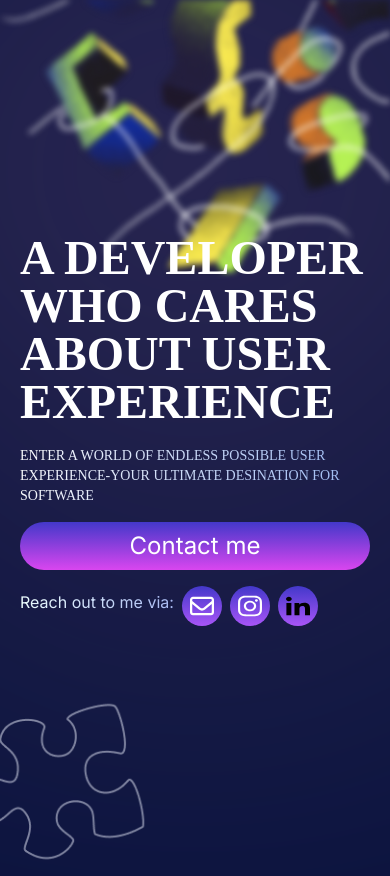
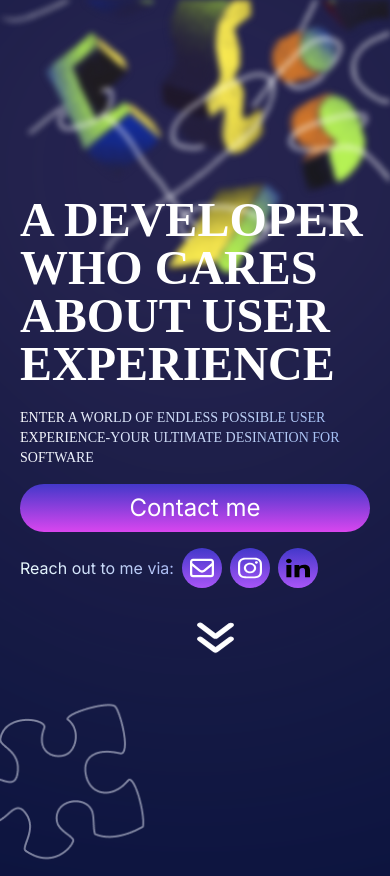
Before and after one commit to Ajitesh72/portfolio_v3, a Next.js app in the folder client/: page / in a window 390 px wide. Built offline with nearby package versions, Linux system fonts and the light colour scheme.

Commit message:
home page done

```diff
--- a/client/src/app/globals.css
+++ b/client/src/app/globals.css
@@ -13,3 +13,15 @@
 body{
   background-color:#09123D;
 }
+@keyframes custom-bounce {
+  0%, 100% {
+    transform: translateY(0);
+  }
+  50% {
+    transform: translateY(-10px); /* Adjust the bounce height as needed */
+  }
+}
+
+.animate-custom-bounce {
+  animation: custom-bounce 1s ease-in-out infinite;
+}
--- a/client/src/app/landing.tsx
+++ b/client/src/app/landing.tsx
@@ -40,12 +40,12 @@ const Landing = () => {
             ENTER A WORLD OF ENDLESS POSSIBLE USER EXPERIENCE-YOUR ULTIMATE
             DESINATION FOR SOFTWARE
           </div>
-          <div className="w-full md:w-full/5 my-4 mr-20  md:pr-0 xl:my-6 h-12 xl:h-12 font-semi-bold cursor-pointer bg-gradient-to-b from-indigo-700 to-fuchsia-500 hover:bg-gradient-to-b hover:from-indigo-900 hover:to-purple-500 rounded-full flex justify-center items-center text-2xl xl:text-3xl">
+                   <div className="w-full md:w-full/5 my-4 mr-20  md:pr-0 xl:my-6 h-12 xl:h-12 font-semi-bold cursor-pointer bg-gradient-to-b from-indigo-700 to-fuchsia-500 hover:bg-gradient-to-b hover:from-indigo-900 hover:to-purple-500 rounded-full flex justify-center items-center text-2xl xl:text-3xl">
             {" "}
             Contact me
           </div>
           <div className="flex  text-md sm:text-xl  ">
-            <span className="flex flex-wrap  my-1  bg-gradient-to-r from-[#ECFDFE] to-[#a8b9f2] bg-clip-text text-transparent" >
+            <span className="flex flex-wrap  my-2 sm:my-1  bg-gradient-to-r from-[#ECFDFE] to-[#a8b9f2] bg-clip-text text-transparent" >
               Reach out to me via:
               </span>
             {/* E-mail */}
@@ -91,6 +91,12 @@ const Landing = () => {
               </svg>
             </div>
           </div>
+          <div className="w-full  cursor-pointer mt-10 justify-center flex md:hidden ml-5  animate-custom-bounce">
+        <svg width="43" height="37" viewBox="0 0 43 37" fill="none" xmlns="http://www.w3.org/2000/svg">
+<path d="M23.6694 34.0078C22.4696 34.9111 20.5212 34.9111 19.3214 34.0078L3.96429 22.4453C2.76451 21.5419 2.76451 20.075 3.96429 19.1716C5.16406 18.2683 7.1125 18.2683 8.31228 19.1716L21.5002 29.1009L34.6882 19.1789C35.8879 18.2755 37.8364 18.2755 39.0362 19.1789C40.2359 20.0822 40.2359 21.5492 39.0362 22.4525L23.679 34.015L23.6694 34.0078ZM39.0266 8.57026L23.6694 20.1328C22.4696 21.0361 20.5212 21.0361 19.3214 20.1328L3.96429 8.57026C2.76451 7.66694 2.76451 6.19995 3.96429 5.29663C5.16406 4.39331 7.1125 4.39331 8.31228 5.29663L21.5002 15.2259L34.6882 5.30386C35.8879 4.40054 37.8364 4.40054 39.0362 5.30386C40.2359 6.20718 40.2359 7.67417 39.0362 8.57749L39.0266 8.57026Z" fill="white"/>
+</svg>
+
+        </div>
         </div>
         {/* right part */}
         <div className="relative hidden md:flex h-screen/2 ml-10 xl:ml-20 ">
@@ -102,6 +108,12 @@ const Landing = () => {
       alt="Picture of the Monster"
     />
         </div>
+        <div className="h-full mb-24 cursor-pointer hidden ml-5 md:flex justify-center items-end animate-custom-bounce">
+        <svg width="43" height="37" viewBox="0 0 43 37" fill="none" xmlns="http://www.w3.org/2000/svg">
+<path d="M23.6694 34.0078C22.4696 34.9111 20.5212 34.9111 19.3214 34.0078L3.96429 22.4453C2.76451 21.5419 2.76451 20.075 3.96429 19.1716C5.16406 18.2683 7.1125 18.2683 8.31228 19.1716L21.5002 29.1009L34.6882 19.1789C35.8879 18.2755 37.8364 18.2755 39.0362 19.1789C40.2359 20.0822 40.2359 21.5492 39.0362 22.4525L23.679 34.015L23.6694 34.0078ZM39.0266 8.57026L23.6694 20.1328C22.4696 21.0361 20.5212 21.0361 19.3214 20.1328L3.96429 8.57026C2.76451 7.66694 2.76451 6.19995 3.96429 5.29663C5.16406 4.39331 7.1125 4.39331 8.31228 5.29663L21.5002 15.2259L34.6882 5.30386C35.8879 4.40054 37.8364 4.40054 39.0362 5.30386C40.2359 6.20718 40.2359 7.67417 39.0362 8.57749L39.0266 8.57026Z" fill="white"/>
+</svg>
+
+        </div>
       </div>
     </div>
   );
```
